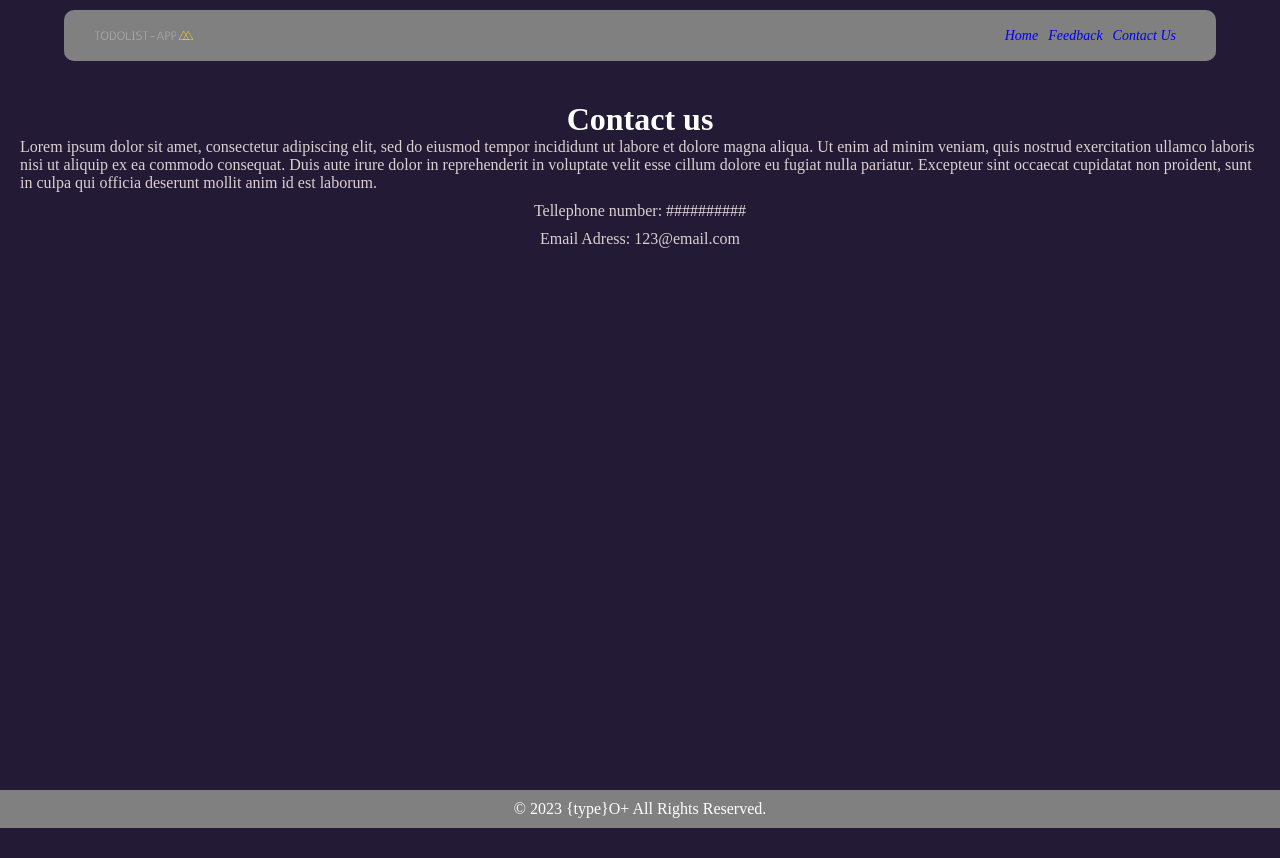
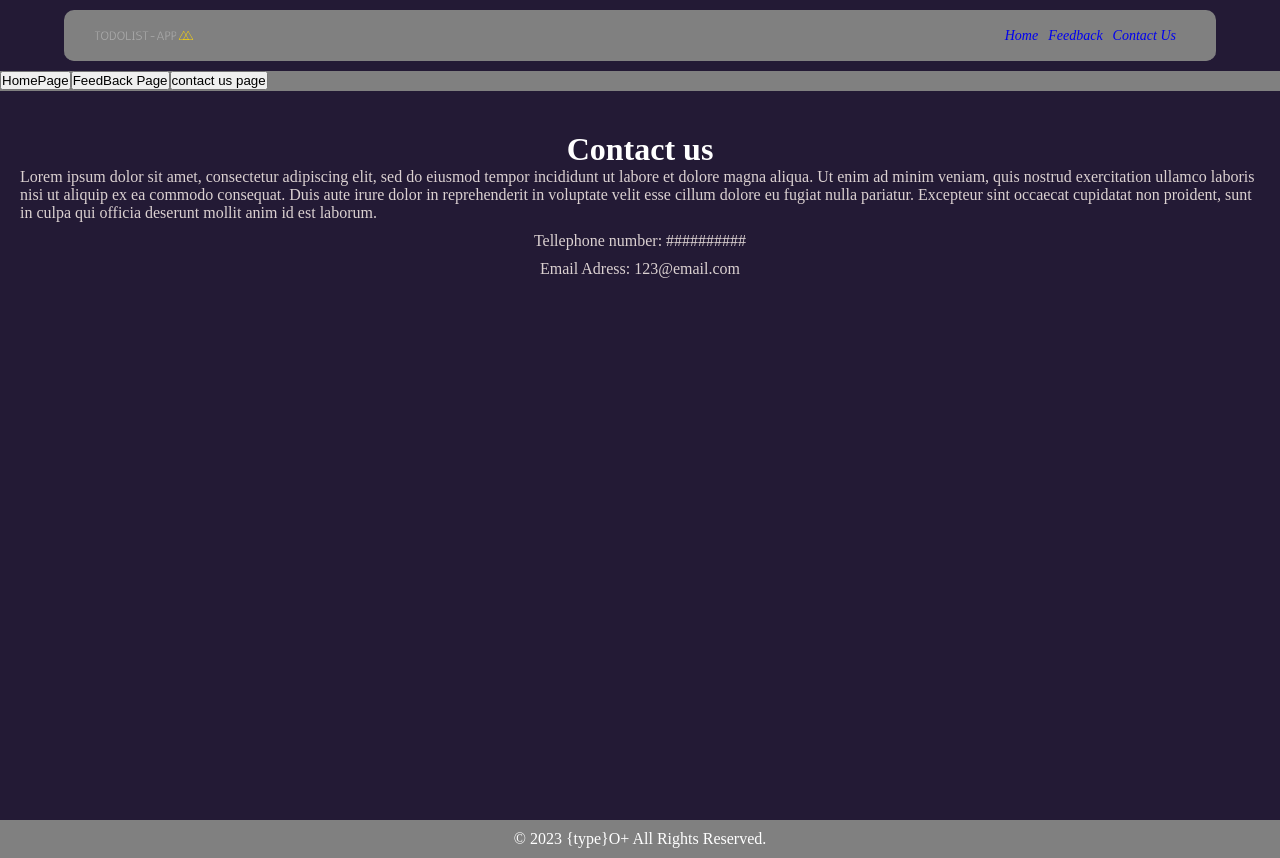
Before and after one commit to DieEersteCorne/todo-list, a React (Vite) app: page /contact in a window 1280 px wide. Before the commit the page ends 828 px from the top, so only its background shows below. Built offline with nearby package versions, Linux system fonts and the light colour scheme.

Commit message:
added routes buttons

```diff
--- a/src/App.tsx
+++ b/src/App.tsx
@@ -8,6 +8,7 @@ function App() {
   return (
     <>
       <Routes>
+        {/* <Route index element={<FeedbackPage/>} /> */}
         <Route path='/' element={<HomePage />} />
         <Route path='/feedback' element={<FeedbackPage />} />
         <Route path='/contact' element={<ContactUsPage />} />
--- /dev/null
+++ b/src/Components/Layout/Header/ButtonNavigation/ButtonNavigation.tsx
@@ -0,0 +1,16 @@
+import { FC } from 'react';
+import { useButtonNavigationFunctions } from './useButtonNavigationFunctions';
+import './_ButtonNavigation.scss';
+const ButtonNavigation: FC = () => {
+  const { clickFeedbackPage, clickContactUsPage, clickHomePage } =
+    useButtonNavigationFunctions();
+  return (
+    <div className='NavigationButtons'>
+      <button onClick={clickHomePage}>HomePage</button>
+      <button onClick={clickFeedbackPage}>FeedBack Page</button>
+      <button onClick={clickContactUsPage}>contact us page</button>
+    </div>
+  );
+};
+
+export default ButtonNavigation;
--- /dev/null
+++ b/src/Components/Layout/Header/ButtonNavigation/_ButtonNavigation.scss
@@ -0,0 +1,5 @@
+.NavigationButtons {
+  width: 100%;
+  height: 20px;
+  background: grey;
+}
--- /dev/null
+++ b/src/Components/Layout/Header/ButtonNavigation/useButtonNavigationFunctions.tsx
@@ -0,0 +1,23 @@
+import { useNavigate } from 'react-router-dom';
+
+export const useButtonNavigationFunctions = () => {
+  const navigate = useNavigate();
+
+  const clickFeedbackPage = (): void => {
+    navigate('/feedback');
+  };
+
+  const clickHomePage = (): void => {
+    navigate('/');
+  };
+
+  const clickContactUsPage = (): void => {
+    navigate('/contact');
+  };
+
+  return {
+    clickFeedbackPage,
+    clickContactUsPage,
+    clickHomePage
+  };
+};
--- a/src/Components/Layout/Header/Header.tsx
+++ b/src/Components/Layout/Header/Header.tsx
@@ -1,10 +1,12 @@
 import { FC } from 'react';
 import Navbar from './Navbar/Navbar';
+import ButtonNavigation from './ButtonNavigation/ButtonNavigation';
 
 const Header: FC = () => {
   return (
     <div>
       <Navbar />
+      <ButtonNavigation />
     </div>
   );
 };
--- a/src/Components/Layout/Header/Navbar/NavigationItems.tsx
+++ b/src/Components/Layout/Header/Navbar/NavigationItems.tsx
@@ -1,18 +1,18 @@
 const NavigationItems = [
   {
     title: 'Home',
-    url: '/',
-    cName: 'Style-Links'
+    cName: 'Style-Links',
+    url: '/'
   },
   {
     title: 'Feedback',
-    url: '/feedback',
-    cName: 'Style-Links'
+    cName: 'Style-Links',
+    url: '/feedback'
   },
   {
     title: 'Contact Us',
-    url: '/contact',
-    cName: 'Style-Links'
+    cName: 'Style-Links',
+    url: '/contact'
   }
 ];
 
```
